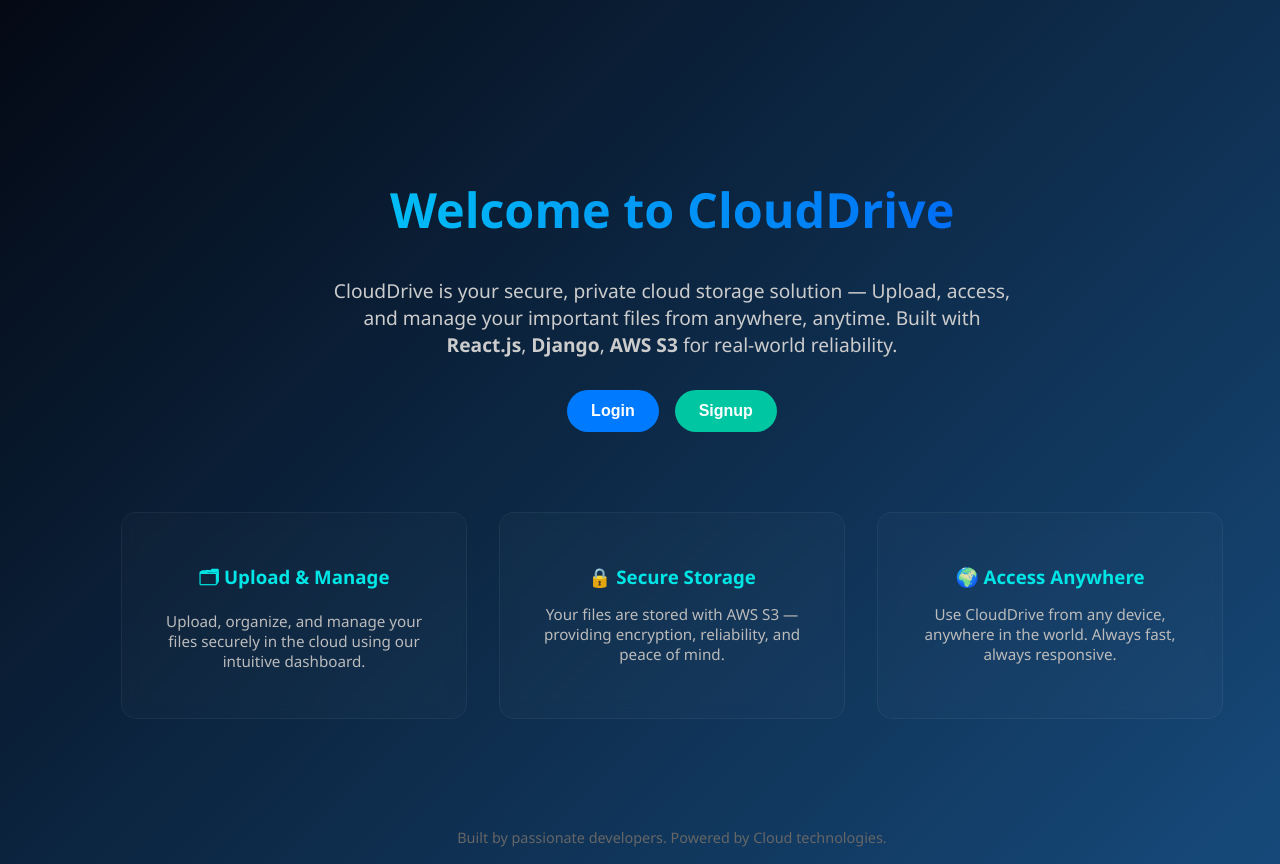
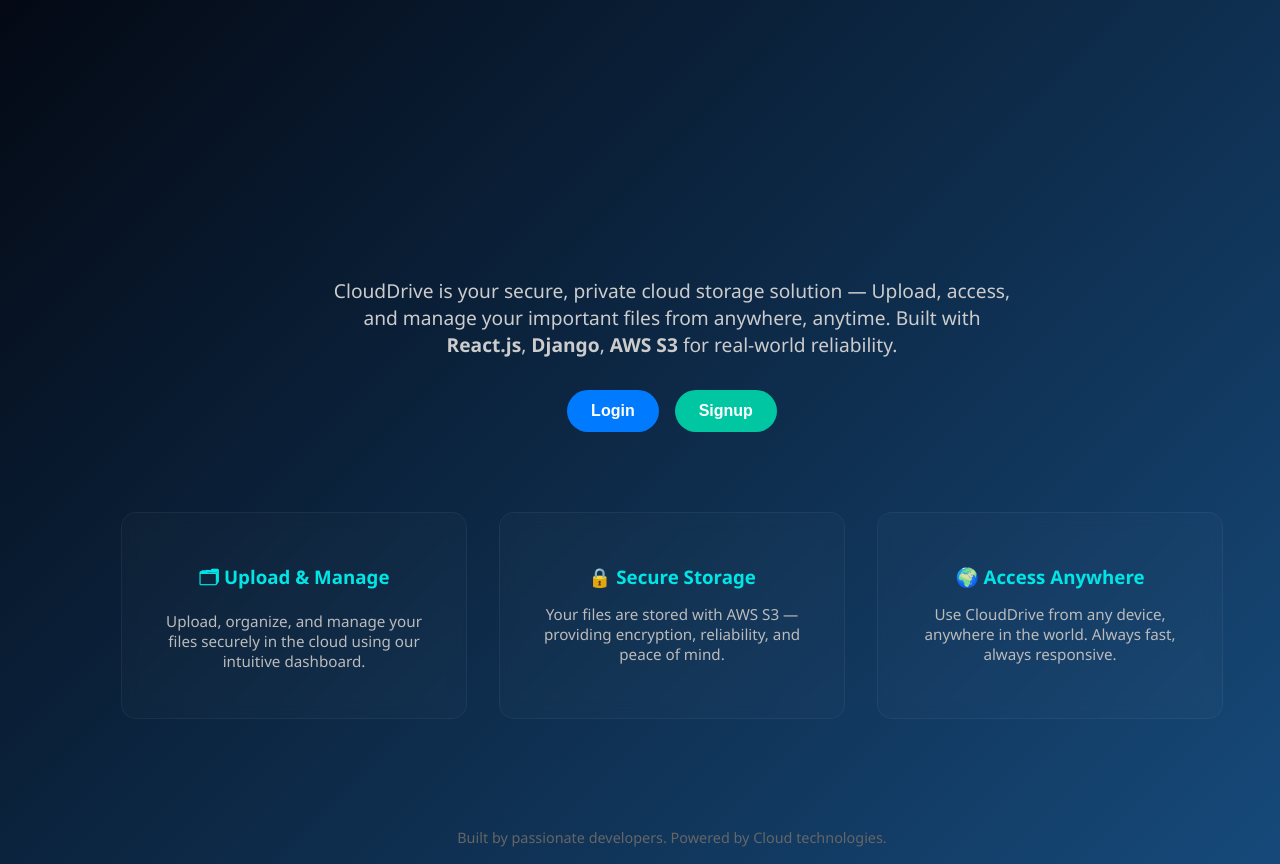
Before and after one commit to akashcodes27/CloudDrive, a React (Vite) app in the folder clouddrive-frontend/: page / in a window 1280 px wide. Shown: the top 864 px of the page. Built offline with nearby package versions, Linux system fonts and the light colour scheme.

Commit message:
Testing if CI/CD works fine by changing background color css

```diff
--- a/clouddrive-frontend/src/LandingPage.css
+++ b/clouddrive-frontend/src/LandingPage.css
@@ -29,7 +29,7 @@
 .landing-title {
   font-size: 3rem;
   margin-bottom: 1rem;
-  background: linear-gradient(90deg, #00c6ff, #0072ff);
+  /* background: linear-gradient(90deg, #00c6ff, #0072ff); */
   -webkit-background-clip: text;
   -webkit-text-fill-color: transparent;
   animation: pulse 2s infinite ease-in-out;
```
